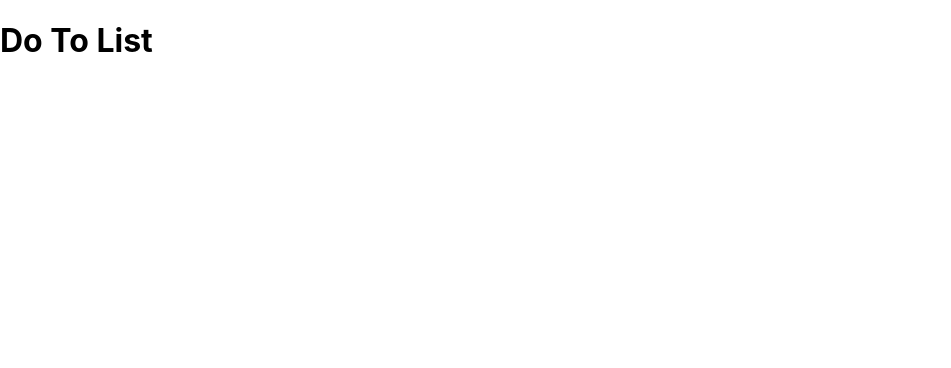
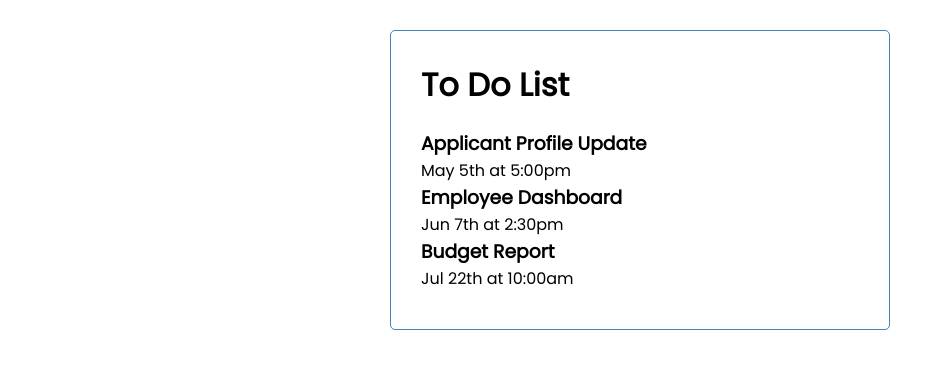
Before and after one commit to abhijitmabhi/to-do-list, a React (Create React App) app: page / in a window 1280 px wide. Shown: the top 368 px of the page, without its empty margins (0-951 px from the left). Built offline with nearby package versions, Linux system fonts and the light colour scheme; data requests are answered from the project's data file.

Commit message:
Tasks fetch from JSON server

```diff
--- a/db.json
+++ b/db.json
@@ -1,19 +1,22 @@
 {
-  "posts": [
+  "tasks": [
     {
       "id": 1,
-      "title": "json-server",
-      "author": "typicode"
+      "title": "Applicant Profile Update",
+      "dueDate": "May 5th at 5:00pm",
+      "urgent": true
+    },
+    {
+      "id": 2,
+      "title": "Employee Dashboard",
+      "dueDate": "Jun 7th at 2:30pm",
+      "urgent": false
+    },
+    {
+      "id": 3,
+      "title": "Budget Report",
+      "dueDate": "Jul 22th at 10:00am",
+      "urgent": false
     }
-  ],
-  "comments": [
-    {
-      "id": 1,
-      "body": "some comment",
-      "postId": 1
-    }
-  ],
-  "profile": {
-    "name": "typicode"
-  }
+  ]
 }
--- a/package.json
+++ b/package.json
@@ -9,6 +9,7 @@
     "json-server": "^0.16.3",
     "react": "^17.0.2",
     "react-dom": "^17.0.2",
+    "react-icons": "^4.2.0",
     "react-scripts": "4.0.3",
     "web-vitals": "^1.0.1"
   },
--- a/src/App.js
+++ b/src/App.js
@@ -1,10 +1,31 @@
 import './App.css';
 import Header from './components/Header'
+import Tasks from './components/Tasks'
+import { useState, useEffect } from 'react'
 
 function App() {
+  const serverURL = 'http://localhost:5000';
+  const [tasks, setTasks] = useState([]);
+
+  useEffect(() => {
+    const getTasks = async () => {
+      const taskFromServer = await fetchTasks();
+      setTasks(taskFromServer);
+    }
+    getTasks();
+  },[])
+
+  // Fetch Tasks
+  const fetchTasks = async () => {
+    const res = await fetch(`${serverURL}/tasks`);
+    const data = await res.json();
+    return data;
+  }
+
   return (
-    <div className="">
+    <div className="container">
       <Header/>
+      <Tasks tasks={tasks} />
     </div>
   );
 }
--- a/src/components/Header.js
+++ b/src/components/Header.js
@@ -2,14 +2,14 @@
 
 const Header = ({ title }) => {
     return (
-        <header>
+        <header className='header'>
             <h1>{ title }</h1>
         </header>
     )
 }
 
 Header.defaultProps = {
-    title: "Do To List"
+    title: "To Do List"
 }
 
 export default Header
--- /dev/null
+++ b/src/components/Task.js
@@ -0,0 +1,13 @@
+import React from 'react'
+import { FaTimes } from 'react-icons/fa'
+
+const Task = ({ task }) => {
+    return (
+        <div>
+            <h3>{task.title}</h3>
+            <p>{task.dueDate}</p>
+        </div>
+    )
+}
+
+export default Task
--- /dev/null
+++ b/src/components/Tasks.js
@@ -0,0 +1,17 @@
+import React from 'react'
+import Task from './Task'
+
+const Tasks = ({ tasks }) => {
+    return (
+        <div>
+            {tasks.map((task, index) => (
+                <Task
+                    key={index}
+                    task={task}
+                />
+            ))}
+        </div>
+    )
+}
+
+export default Tasks
--- a/src/index.css
+++ b/src/index.css
@@ -1,4 +1,4 @@
-body {
+/* body {
   margin: 0;
   font-family: -apple-system, BlinkMacSystemFont, 'Segoe UI', 'Roboto', 'Oxygen',
     'Ubuntu', 'Cantarell', 'Fira Sans', 'Droid Sans', 'Helvetica Neue',
@@ -10,4 +10,117 @@
 code {
   font-family: source-code-pro, Menlo, Monaco, Consolas, 'Courier New',
     monospace;
+} */
+
+@import url('https://fonts.googleapis.com/css2?family=Poppins:wght@300;400&display=swap');
+
+* {
+  box-sizing: border-box;
+  margin: 0;
+  padding: 0;
 }
+
+body {
+  font-family: 'Poppins', sans-serif;
+}
+
+.container {
+  max-width: 500px;
+  margin: 30px auto;
+  overflow: auto;
+  min-height: 300px;
+  border: 1px solid steelblue;
+  padding: 30px;
+  border-radius: 5px;
+}
+
+.header {
+  display: flex;
+  justify-content: space-between;
+  align-items: center;
+  margin-bottom: 20px;
+}
+
+.btn {
+  display: inline-block;
+  background: #000;
+  color: #fff;
+  border: none;
+  padding: 10px 20px;
+  margin: 5px;
+  border-radius: 5px;
+  cursor: pointer;
+  text-decoration: none;
+  font-size: 15px;
+  font-family: inherit;
+}
+
+.btn:focus {
+  outline: none;
+}
+
+.btn:active {
+  transform: scale(0.98);
+}
+
+.btn-block {
+  display: block;
+  width: 100%;
+}
+
+.task {
+  background: #f4f4f4;
+  margin: 5px;
+  padding: 10px 20px;
+  cursor: pointer;
+}
+
+.task.reminder {
+  border-left: 5px solid green;
+}
+
+.task h3 {
+  display: flex;
+  align-items: center;
+  justify-content: space-between;
+}
+
+.add-form {
+  margin-bottom: 40px;
+}
+
+.form-control {
+  margin: 20px 0;
+}
+
+.form-control label {
+  display: block;
+}
+
+.form-control input {
+  width: 100%;
+  height: 40px;
+  margin: 5px;
+  padding: 3px 7px;
+  font-size: 17px;
+}
+
+.form-control-check {
+  display: flex;
+  align-items: center;
+  justify-content: space-between;
+}
+
+.form-control-check label {
+  flex: 1;
+}
+
+.form-control-check input {
+  flex: 2;
+  height: 20px;
+}
+
+footer {
+  margin-top: 30px;
+  text-align: center;
+}
```
Also changed, not shown: 1 other file (tests, documents, lock files or other folders).
